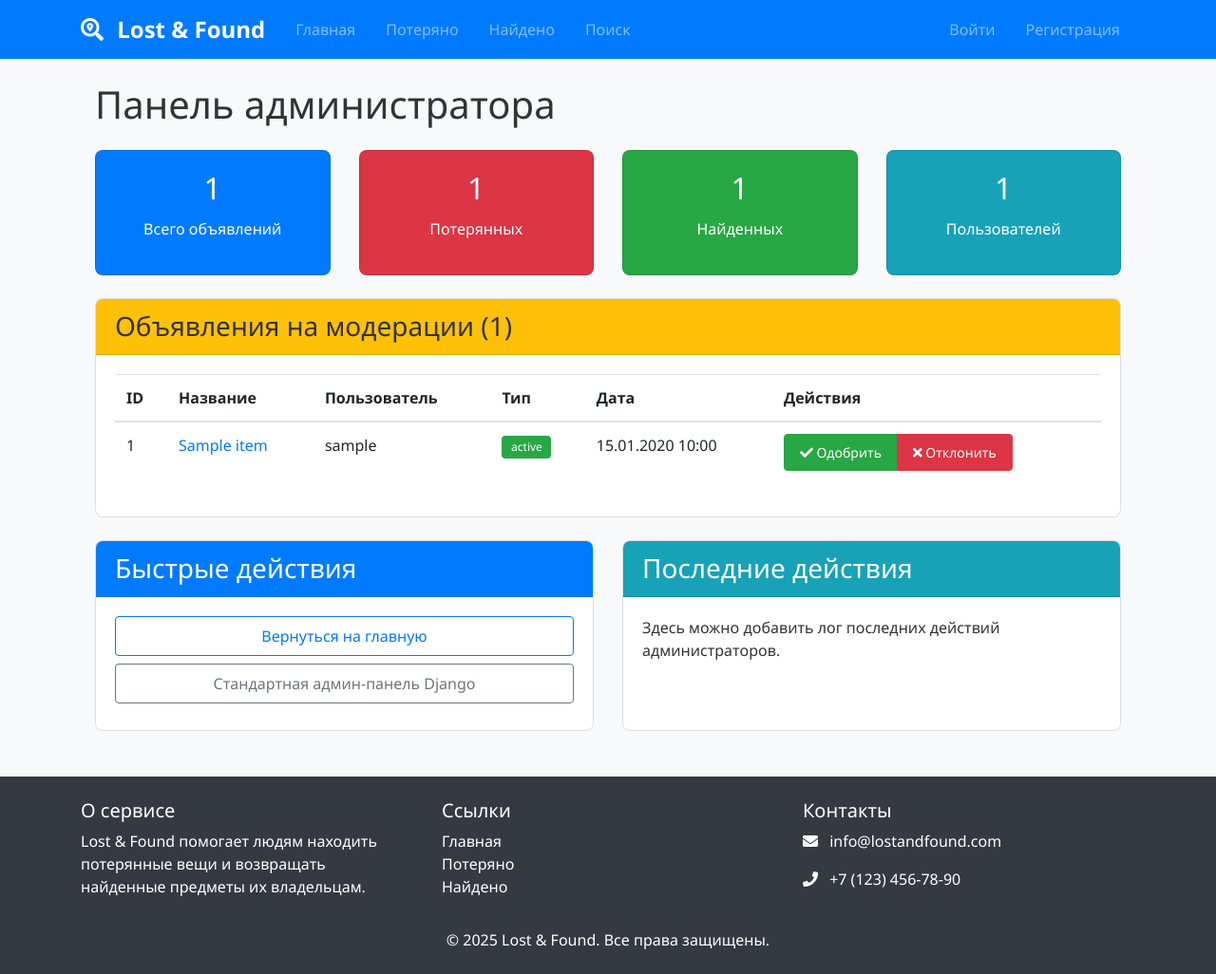
After one commit to Zhandos04/lost-and-found, a Django app: template core/templates/admin_dashboard.html in a window 1280 px wide. The commit adds this page. Shown: the whole page at 95% size. Run offline with Django 4.2, Linux system fonts and the light colour scheme; the template is opened without the code that fills it: most values are stand-ins (such as "Sample title", 1, 10 or a date in 2020); some libraries are stand-ins or nearby versions.

Commit message:
tensorflow and admin panel in interface for moderation

```diff
--- a/core/models.py
+++ b/core/models.py
@@ -32,6 +32,7 @@ class Item(models.Model):
     image = models.ImageField(upload_to='items/', verbose_name='Изображение', blank=True, null=True)
     status = models.CharField(max_length=10, choices=STATUS_CHOICES, default='lost', verbose_name='Статус')
     contact_info = models.CharField(max_length=200, verbose_name='Контактная информация')
+    is_moderated = models.BooleanField(default=False, verbose_name='Проверено модератором')
 
     class Meta:
         verbose_name = 'Предмет'
--- /dev/null
+++ b/core/templates/admin_dashboard.html
@@ -0,0 +1,123 @@
+{% extends 'base.html' %}
+{% block title %}Панель администратора{% endblock %}
+
+{% block content %}
+<div class="container">
+    <h1 class="mb-4">Панель администратора</h1>
+
+    <div class="row mb-4">
+        <div class="col-md-3">
+            <div class="card text-white bg-primary mb-3">
+                <div class="card-body text-center">
+                    <h2 class="card-title">{{ all_items_count }}</h2>
+                    <p class="card-text">Всего объявлений</p>
+                </div>
+            </div>
+        </div>
+        <div class="col-md-3">
+            <div class="card text-white bg-danger mb-3">
+                <div class="card-body text-center">
+                    <h2 class="card-title">{{ lost_items_count }}</h2>
+                    <p class="card-text">Потерянных</p>
+                </div>
+            </div>
+        </div>
+        <div class="col-md-3">
+            <div class="card text-white bg-success mb-3">
+                <div class="card-body text-center">
+                    <h2 class="card-title">{{ found_items_count }}</h2>
+                    <p class="card-text">Найденных</p>
+                </div>
+            </div>
+        </div>
+        <div class="col-md-3">
+            <div class="card text-white bg-info mb-3">
+                <div class="card-body text-center">
+                    <h2 class="card-title">{{ users_count }}</h2>
+                    <p class="card-text">Пользователей</p>
+                </div>
+            </div>
+        </div>
+    </div>
+
+    <div class="card mb-4">
+        <div class="card-header bg-warning">
+            <h3 class="mb-0">Объявления на модерации ({{ unmoderated_items|length }})</h3>
+        </div>
+        <div class="card-body">
+            {% if unmoderated_items %}
+                <div class="table-responsive">
+                    <table class="table table-hover">
+                        <thead>
+                            <tr>
+                                <th>ID</th>
+                                <th>Название</th>
+                                <th>Пользователь</th>
+                                <th>Тип</th>
+                                <th>Дата</th>
+                                <th>Действия</th>
+                            </tr>
+                        </thead>
+                        <tbody>
+                            {% for item in unmoderated_items %}
+                                <tr>
+                                    <td>{{ item.id }}</td>
+                                    <td>
+                                        <a href="{% url 'item-detail' item.id %}" target="_blank">{{ item.title }}</a>
+                                    </td>
+                                    <td>{{ item.user.username }}</td>
+                                    <td>
+                                        <span class="badge {% if item.status == 'lost' %}badge-danger{% else %}badge-success{% endif %}">
+                                            {{ item.get_status_display }}
+                                        </span>
+                                    </td>
+                                    <td>{{ item.date_posted|date:"d.m.Y H:i" }}</td>
+                                    <td>
+                                        <div class="btn-group">
+                                            <a href="{% url 'approve-item' item.id %}" class="btn btn-sm btn-success" onclick="return confirm('Вы уверены, что хотите одобрить это объявление?')">
+                                                <i class="fas fa-check"></i> Одобрить
+                                            </a>
+                                            <a href="{% url 'reject-item' item.id %}" class="btn btn-sm btn-danger" onclick="return confirm('Вы уверены, что хотите отклонить это объявление?')">
+                                                <i class="fas fa-times"></i> Отклонить
+                                            </a>
+                                        </div>
+                                    </td>
+                                </tr>
+                            {% endfor %}
+                        </tbody>
+                    </table>
+                </div>
+            {% else %}
+                <div class="alert alert-info">
+                    На данный момент нет объявлений, ожидающих модерации.
+                </div>
+            {% endif %}
+        </div>
+    </div>
+
+    <div class="row">
+        <div class="col-md-6">
+            <div class="card">
+                <div class="card-header bg-primary text-white">
+                    <h3 class="mb-0">Быстрые действия</h3>
+                </div>
+                <div class="card-body">
+                    <a href="{% url 'home' %}" class="btn btn-outline-primary mb-2 d-block">Вернуться на главную</a>
+                    <a href="{% url 'admin:index' %}" class="btn btn-outline-secondary mb-2 d-block">Стандартная админ-панель Django</a>
+                </div>
+            </div>
+        </div>
+
+        <div class="col-md-6">
+            <div class="card">
+                <div class="card-header bg-info text-white">
+                    <h3 class="mb-0">Последние действия</h3>
+                </div>
+                <div class="card-body">
+                    <p>Здесь можно добавить лог последних действий администраторов.</p>
+                </div>
+            </div>
+        </div>
+    </div>
+</div>
+{% endblock %}
--- a/core/templates/base.html
+++ b/core/templates/base.html
@@ -34,6 +34,13 @@
                         <li class="nav-item">
                             <a class="nav-link" href="{% url 'search' %}">Поиск</a>
                         </li>
+                        {% if user.is_staff %}
+                        <li class="nav-item">
+                            <a class="nav-link bg-warning text-dark rounded" href="{% url 'admin-dashboard' %}">
+                                <i class="fas fa-cog mr-1"></i> Админ-панель
+                            </a>
+                        </li>
+                        {% endif %}
                     </ul>
                     <ul class="navbar-nav">
                         {% if user.is_authenticated %}
--- a/core/urls.py
+++ b/core/urls.py
@@ -15,4 +15,8 @@ urlpatterns = [
     path('item/<int:pk>/claims/', views.manage_claims, name='manage-claims'),
     path('claim/<int:claim_id>/approve/', views.approve_claim, name='approve-claim'),
     path('claim/<int:claim_id>/reject/', views.reject_claim, name='reject-claim'),
+    # В список urlpatterns добавьте
+    path('admin-dashboard/', views.admin_dashboard, name='admin-dashboard'),
+    path('admin-dashboard/approve/<int:pk>/', views.approve_item, name='approve-item'),
+    path('admin-dashboard/reject/<int:pk>/', views.reject_item, name='reject-item'),
 ]
--- a/lost_and_found/settings.py
+++ b/lost_and_found/settings.py
@@ -27,6 +27,7 @@ INSTALLED_APPS = [
 
     # Сторонние приложения
     'crispy_forms',
+    'crispy_bootstrap4',
     'storages',
     'rest_framework',
 
@@ -34,6 +35,9 @@ INSTALLED_APPS = [
     'core',
     'users',
 ]
+
+CRISPY_ALLOWED_TEMPLATE_PACKS = "bootstrap4"
+CRISPY_TEMPLATE_PACK = 'bootstrap4'
 
 MIDDLEWARE = [
     'django.middleware.security.SecurityMiddleware',
@@ -121,7 +125,6 @@ if all([
     AWS_STORAGE_BUCKET_NAME = os.environ.get('AWS_STORAGE_BUCKET_NAME')
     AWS_S3_REGION_NAME = os.environ.get('AWS_S3_REGION_NAME')
     AWS_S3_FILE_OVERWRITE = False
-    AWS_DEFAULT_ACL = 'public-read'
     AWS_S3_OBJECT_PARAMETERS = {'CacheControl': 'max-age=86400'}
 
     # AWS S3 только для медиа файлов
--- a/requirements.txt
+++ b/requirements.txt
@@ -10,4 +10,5 @@ python-dotenv==1.0.0
 whitenoise==6.6.0
 djangorestframework==3.14.0
 tensorflow==2.15.0
-numpy==1.26.0
+numpy==1.26.04
+crispy-bootstrap4==2022.1
--- a/users/templates/login.html
+++ b/users/templates/login.html
@@ -17,7 +17,6 @@
                     </fieldset>
                     <div class="form-group">
                         <button class="btn btn-success" type="submit">Войти</button>
-                        <a class="btn btn-outline-secondary" href="{% url 'password_reset' %}">Забыли пароль?</a>
                     </div>
                 </form>
                 <div class="border-top pt-3">
```
Also changed, not shown: core/admin.py (+17 -0 lines), core/services/ai_service.py (+41 -4 lines), core/templates/core/item_confirm_delete.html (added, +26 -0 lines), core/templates/item_detail.html (+7 -25 lines), core/templates/my_items.html (+9 -0 lines), core/views.py (+142 -17 lines), users/models.py (+15 -0 lines), users/templates/logout.html (added, +21 -0 lines), core/migrations/0002_item_is_moderated.py (added), 1 other file.
